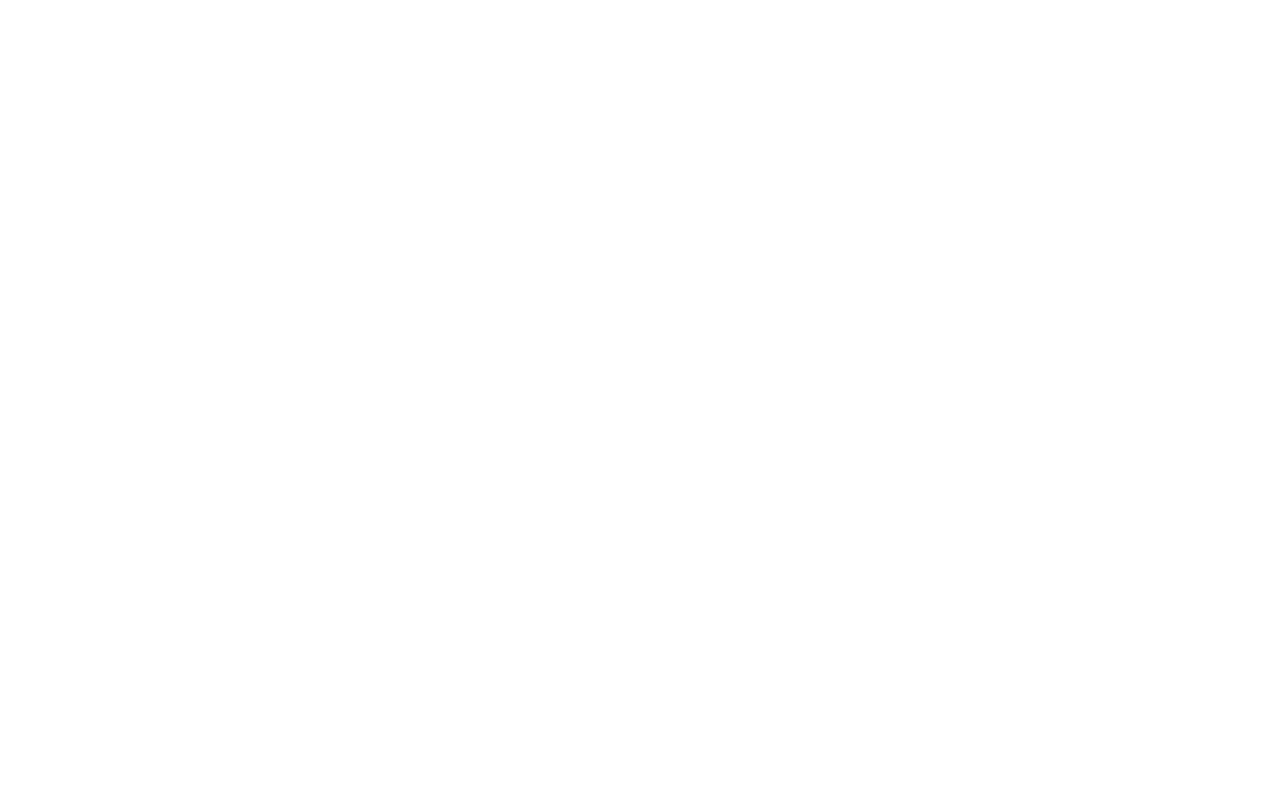
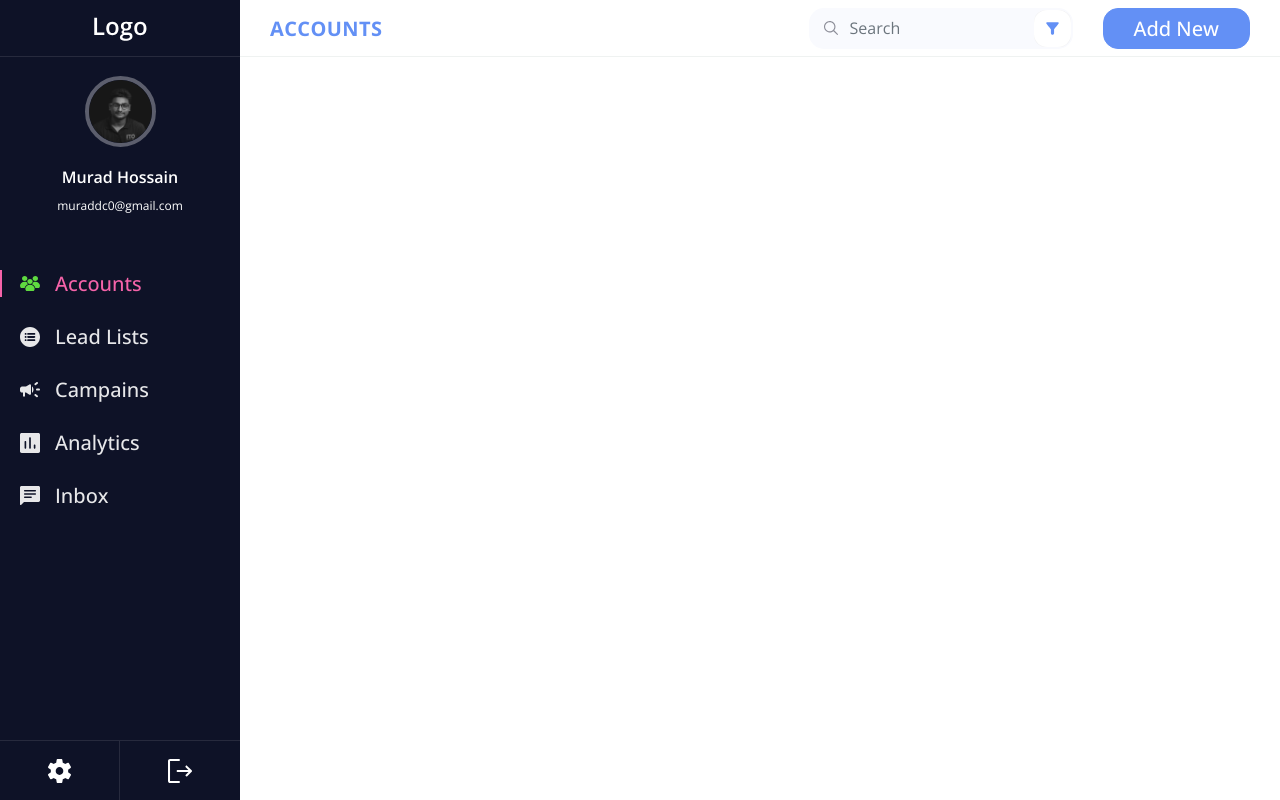
Before and after one commit to rafuj/automated-agency, a React (Create React App) app: page /account in a window 1280 px wide. Before the commit this address had no page. Built offline with nearby package versions, Linux system fonts and the light colour scheme.

Commit message:
Initial Commit

```diff
--- a/src/App.js
+++ b/src/App.js
@@ -1,4 +1,5 @@
 import { BrowserRouter, Route, Routes } from "react-router-dom";
+import Accounts from "./pages/accounts/Accounts";
 import Analytics from "./pages/analytics/Analytics";
 import SignIn from "./pages/auth/SignIn";
 import SignUp from "./pages/auth/SignUp";
@@ -33,7 +34,6 @@
 					<Route path="/" element={<SignIn />} />
 					<Route path="inbox">
 						<Route index element={<Inbox />} />
-						{/* <Route path="inbox" element={<Inbox />} /> */}
 					</Route>
 					<Route path="setting">
 						<Route index element={<SettingPlan />} />
@@ -45,6 +45,9 @@
 					<Route path="signup" element={<SignUp />} />
 					<Route path="analytics">
 						<Route index element={<Analytics />} />
+					</Route>
+					<Route path="account">
+						<Route index element={<Accounts />} />
 					</Route>
 					<Route path="leadlist">
 						<Route index element={<LeadList />} />
--- a/src/components/Layout.jsx
+++ b/src/components/Layout.jsx
@@ -48,7 +48,10 @@
 							<Cog />
 						</NavLink>
 					</div>
-					<button className="bottom-btn">
+					<button
+						className="bottom-btn"
+						onClick={() => navigate("/signin")}
+					>
 						<SignOutIcon />
 					</button>
 				</div>
--- /dev/null
+++ b/src/pages/accounts/Accounts.jsx
@@ -0,0 +1,43 @@
+import React, { useState } from "react";
+import { Link } from "react-router-dom";
+import Layout, { LayoutHeader } from "../../components/Layout";
+import SearchForm from "../../components/SearchForm";
+import { Close, FilterIcon } from "../../icons/IconTheme";
+
+const Accounts = ({ children }) => {
+	const [filterOpen, setFilterOpen] = useState(false);
+	return (
+		<Layout>
+			<LayoutHeader title="Accounts">
+				<div className="d-flex align-items-center header-search-filter-wrapper">
+					<label
+						className="d-md-none d-block m-0"
+						onClick={() => setFilterOpen(true)}
+						htmlFor="search-input"
+					>
+						<FilterIcon />
+					</label>
+					<div
+						className={`header-search-filter ${
+							filterOpen ? "active" : ""
+						}`}
+					>
+						<SearchForm filter />
+						<span
+							className="close d-md-none"
+							onClick={() => setFilterOpen(false)}
+						>
+							<Close />
+						</span>
+					</div>
+					<Link to="#" className="cmn-btn">
+						Add New
+					</Link>
+				</div>
+			</LayoutHeader>
+			{children}
+		</Layout>
+	);
+};
+
+export default Accounts;
--- a/src/pages/inbox/Inbox.jsx
+++ b/src/pages/inbox/Inbox.jsx
@@ -2,7 +2,7 @@
 import { Link } from "react-router-dom";
 import img from "../../assets/img/author.png";
 import Layout, { LayoutHeader } from "../../components/Layout";
-import { Cog, GroupTeam, SignOutIcon } from "../../icons/IconTheme";
+import { Cog, GroupTeam, IconDown, SignOutIcon } from "../../icons/IconTheme";
 import InboxChatting from "./components/InboxChatting";
 import InboxSidebar from "./components/InboxSidebar";
 const Inbox = () => {
@@ -16,6 +16,10 @@
 							<img src={img} alt="img" />
 							<div>{"muraddc0@gmail.com".substring(0, 10) + "..."}</div>
 							<h6>(20)</h6>
+
+							<div className="right-icon">
+								<IconDown />
+							</div>
 						</Link>
 						<ul className="__dropdown-menu">
 							<li>
--- a/src/style.scss
+++ b/src/style.scss
@@ -506,6 +506,11 @@
 	h6 {
 		margin: 0;
 		font-size: 14px;
+	}
+	.right-icon {
+		svg {
+			width: 11px;
+		}
 	}
 }
 .__dropdown-menu {
```
